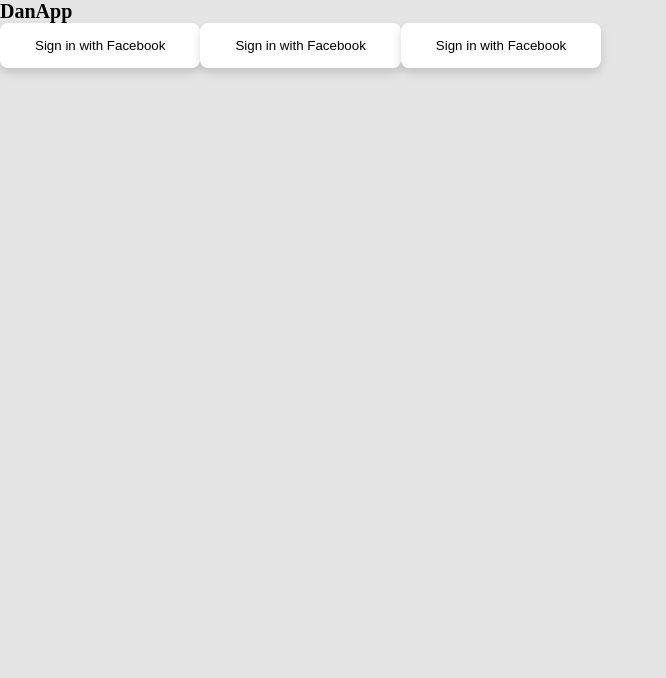
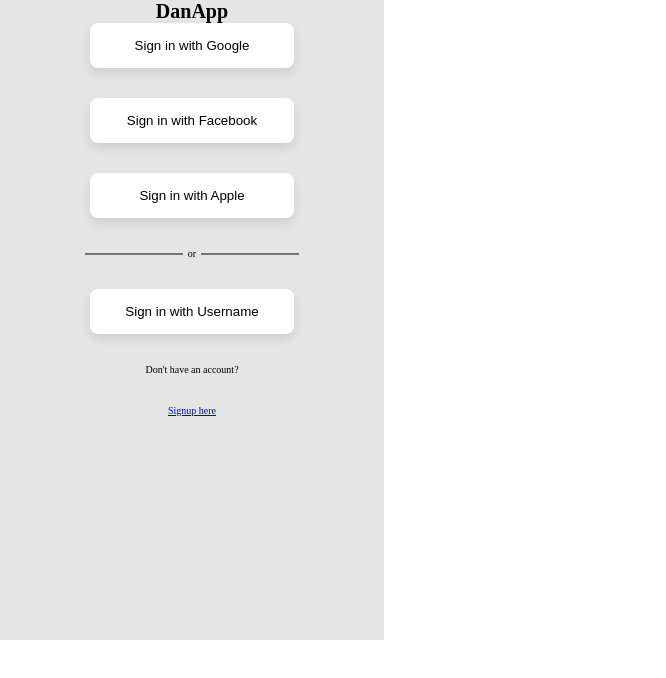
Before and after one commit to dfsdanimaulana/chat-app, a React (Create React App) app: page /login in a window 1280 px wide. Shown: the top 678 px of the page, without its empty margins (0-666 px from the left). Built offline with nearby package versions, Linux system fonts and the light colour scheme.

Commit message:
add utilities

```diff
--- a/src/index.scss
+++ b/src/index.scss
@@ -1,7 +1,6 @@
+@use './sass/main';
+
 @use './sass/mixins' as *;
-
-// components
-@use './sass/components/button' as *;
 
 
 *,
--- a/src/pages/login/Login.jsx
+++ b/src/pages/login/Login.jsx
@@ -1,3 +1,4 @@
+import { Link } from 'react-router-dom'
 import './Login.scss'
 
 export default function Login() {
@@ -5,10 +6,14 @@
     <div className="login">
       <h1 className="my-3">DanApp</h1>
       <div className="social">
-        <button className="btn btn-white">Sign in with Facebook</button>
-        <button className="btn btn-white">Sign in with Facebook</button>
-        <button className="btn btn-white">Sign in with Facebook</button>
+        <button className="login__button btn btn-white">Sign in with Google</button>
+        <button className="login__button btn btn-white">Sign in with Facebook</button>
+        <button className="login__button btn btn-white">Sign in with Apple</button>
+        <p className='social__divider mb-md text-center'>or</p>
+        <button className="login__button btn btn-white">Sign in with Username</button>
       </div>
+      <p className='text my-md'>Don't have an account?</p>
+      <Link to="/signup">Signup here</Link>
     </div>
     )
 }
--- a/src/pages/login/Login.scss
+++ b/src/pages/login/Login.scss
@@ -1,7 +1,52 @@
 @use '../../sass/variables' as *;
+@use '../../sass/mixins' as *;
 
 .login {
-  width: 100vw;
-  height: 100vh;
-  background-color: $light;
+    display: flex;
+    flex-direction: column;
+    align-items: center;
+
+    @include respond(phone) {
+        max-width: 100vw;
+        min-height: 100vh;
+    }
+
+    min-height: 80vh;
+    width: 30vw;
+    background-color: $light;
+
+    &__button {
+        display: block;
+        width: 100%;
+
+        &:not(:last-child) {
+            margin-bottom: 3rem;
+        }
+    }
 }
+
+.social {
+    @include respond(phone) {
+        max-width: 65vh;
+    }
+
+      max-width: 70%;
+    &__divider {
+        display: flex;
+        align-items: center;
+        &::before,
+        &::after {
+            content: '';
+            width: 100%;
+            background-color: rgba($black, 0.5);
+            height: 2px;
+        }
+
+        &::before {
+            transform: translateX(-5px);
+        }
+        &::after {
+            transform: translateX(5px);
+        }
+    }
+}
--- /dev/null
+++ b/src/sass/_main.scss
@@ -0,0 +1,6 @@
+// components
+@use 'components/button';
+
+// utilities
+@use 'utilities/margin';
+@use 'utilities/positions';
--- a/src/sass/_variables.scss
+++ b/src/sass/_variables.scss
@@ -10,5 +10,5 @@
 $secondary: #6bff37;
 $tertiary: #ffaf37;
 
-$shadow-sm: 0 .5rem 1rem rgba($black, .15);
-$shadow-md: 0 1rem 1.5rem rgba($black, .2);
+$shadow-sm: 0 .5rem 1rem rgba($black, .1);
+$shadow-md: 0 .5rem 1rem rgba($black, .15);
--- a/src/sass/components/_button.scss
+++ b/src/sass/components/_button.scss
@@ -2,14 +2,12 @@
 
 // buttons
 .btn {
-
-  border-radius: .8rem;
+    border-radius: 0.8rem;
     outline: none;
     border: none;
     padding: 1.5rem 3.5rem;
     box-shadow: $shadow-sm;
     transition: all 0.2s;
-  position: relative;
     cursor: pointer;
 
     &:hover {
@@ -30,7 +28,10 @@
         background-color: $white;
     }
 
-  &-sm {}
-  &-md {}
-  &-lg {}
+    &-sm {
     }
+    &-md {
+    }
+    &-lg {
+    }
+}
--- /dev/null
+++ b/src/sass/utilities/_margin.scss
@@ -0,0 +1,76 @@
+// margin
+
+.mb {
+    &-sm {
+        margin-bottom: 1rem !important;
+    }
+    &-md {
+        margin-bottom: 3rem !important;
+    }
+    &-lg {
+        margin-bottom: 5rem !important;
+    }
+}
+.mt {
+    &-sm {
+        margin-top: 1rem !important;
+    }
+    &-md {
+        margin-top: 3rem !important;
+    }
+    &-lg {
+        margin-top: 5rem !important;
+    }
+}
+.ml {
+    &-sm {
+        margin-left: 1rem !important;
+    }
+    &-md {
+        margin-left: 3rem !important;
+    }
+    &-lg {
+        margin-left: 5rem !important;
+    }
+}
+.mr {
+    &-sm {
+        margin-right: 1rem !important;
+    }
+    &-md {
+        margin-right: 3rem !important;
+    }
+    &-lg {
+        margin-right: 5rem !important;
+    }
+}
+
+.mx {
+    &-sm {
+        margin-right: 1rem !important;
+        margin-left: 1rem !important;
+    }
+    &-md {
+        margin-right: 3rem !important;
+        margin-left: 3rem !important;
+    }
+    &-lg {
+        margin-right: 5rem !important;
+        margin-left: 5rem !important;
+    }
+}
+
+.my {
+    &-sm {
+        margin-top: 1rem !important;
+        margin-bottom: 1rem !important;
+    }
+    &-md {
+        margin-top: 3rem !important;
+        margin-bottom: 3rem !important;
+    }
+    &-lg {
+        margin-top: 5rem !important;
+        margin-bottom: 5rem !important;
+    }
+}
--- /dev/null
+++ b/src/sass/utilities/_positions.scss
@@ -0,0 +1,11 @@
+.text {
+    &-start {
+        text-align: start;
+    }
+    &-center {
+        text-align: center;
+    }
+    &-end {
+        text-align: end;
+    }
+}
```
Also changed, not shown: src/sass/_utilities.scss (deleted). Lines whose indentation alone changed are shown as unchanged.
